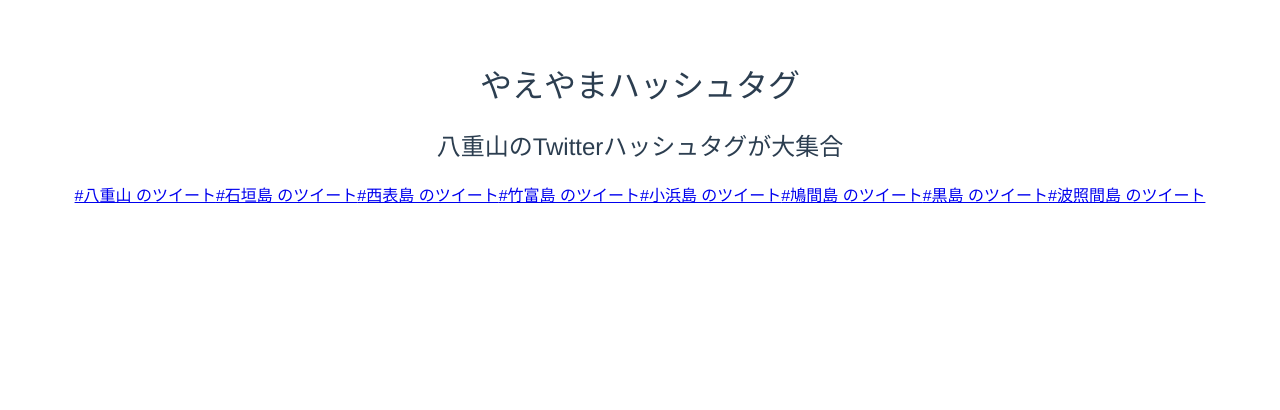
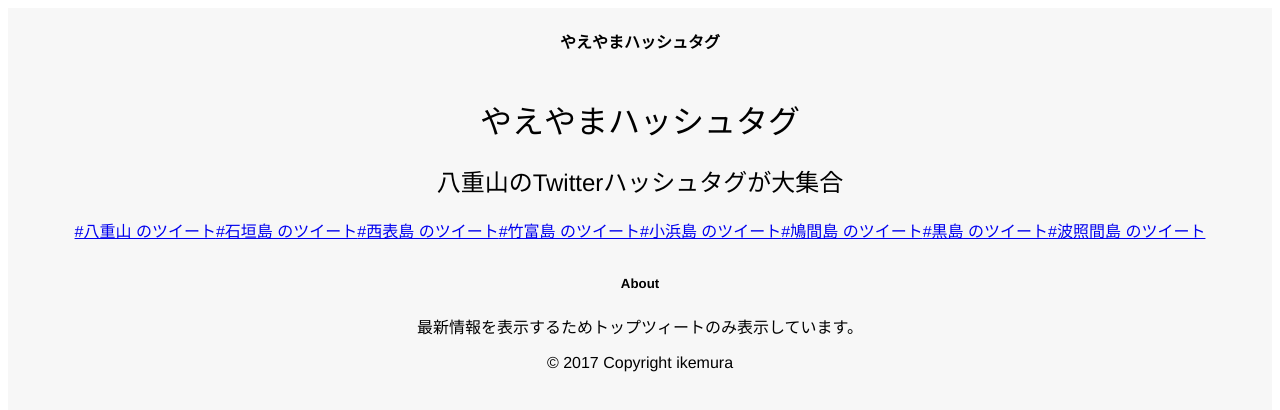
Before and after one commit to banbara23/yaeyama-hash-tag, a Vue app: page / in a window 1280 px wide. Shown: the top 410 px of the page. Built offline with nearby package versions, Linux system fonts and the light colour scheme.

Commit message:
add footer

```diff
--- a/src/App.vue
+++ b/src/App.vue
@@ -1,6 +1,40 @@
 <template>
   <div id="app">
+    <nav class="orange darken-1">
+      <h4 class="white-text">やえやまハッシュタグ</h4>
+    </nav>
     <router-view></router-view>
+
+    <footer class="page-footer orange darken-1">
+      <div class="container">
+        <div class="row">
+          <div class="col l6 s12 left-align">
+            <h5 class="white-text">About</h5>
+            <p class="grey-text text-lighten-4">最新情報を表示するためトップツィートのみ表示しています。</p>
+          </div>
+          <!--<div class="col l4 offset-l2 s12">
+            <h5 class="white-text">Links</h5>
+            <ul>
+              <li><a class="grey-text text-lighten-3"
+                   href="#!">Link 1</a></li>
+              <li><a class="grey-text text-lighten-3"
+                   href="#!">Link 2</a></li>
+              <li><a class="grey-text text-lighten-3"
+                   href="#!">Link 3</a></li>
+              <li><a class="grey-text text-lighten-3"
+                   href="#!">Link 4</a></li>
+            </ul>
+          </div>-->
+        </div>
+      </div>
+      <div class="footer-copyright">
+        <div class="container">
+          © 2017 Copyright ikemura
+          <!--<a class="grey-text text-lighten-4 right"
+             href="#!">More Links</a>-->
+        </div>
+      </div>
+    </footer>
   </div>
 </template>
 
@@ -16,7 +50,14 @@ export default {
   -webkit-font-smoothing: antialiased;
   -moz-osx-font-smoothing: grayscale;
   text-align: center;
-  color: #2c3e50;
-  margin-top: 60px;
+  background-color: #f7f7f7;
+  min-height: 100vh;
+  height: 100%;
+  display: flex;
+  flex-direction: column;
+}
+
+footer {
+  margin-top: 12px;
 }
 </style>
```
